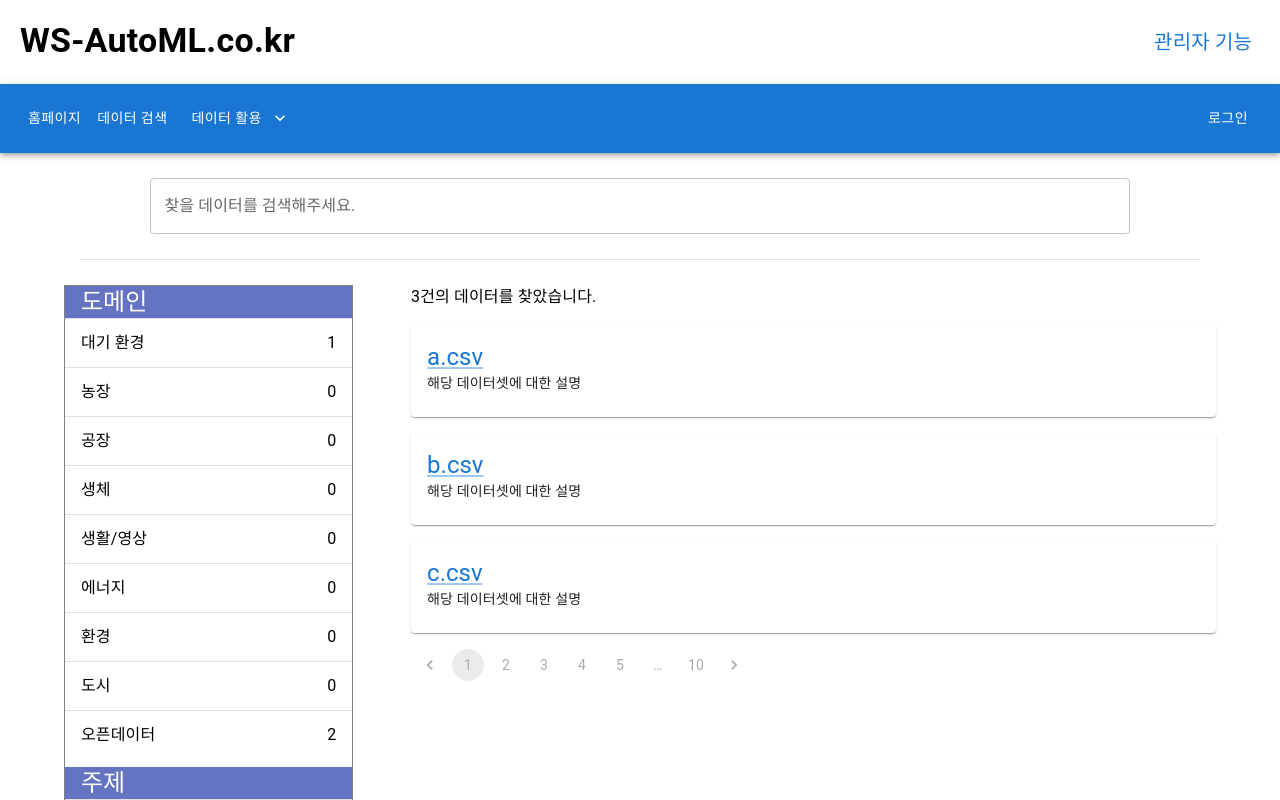
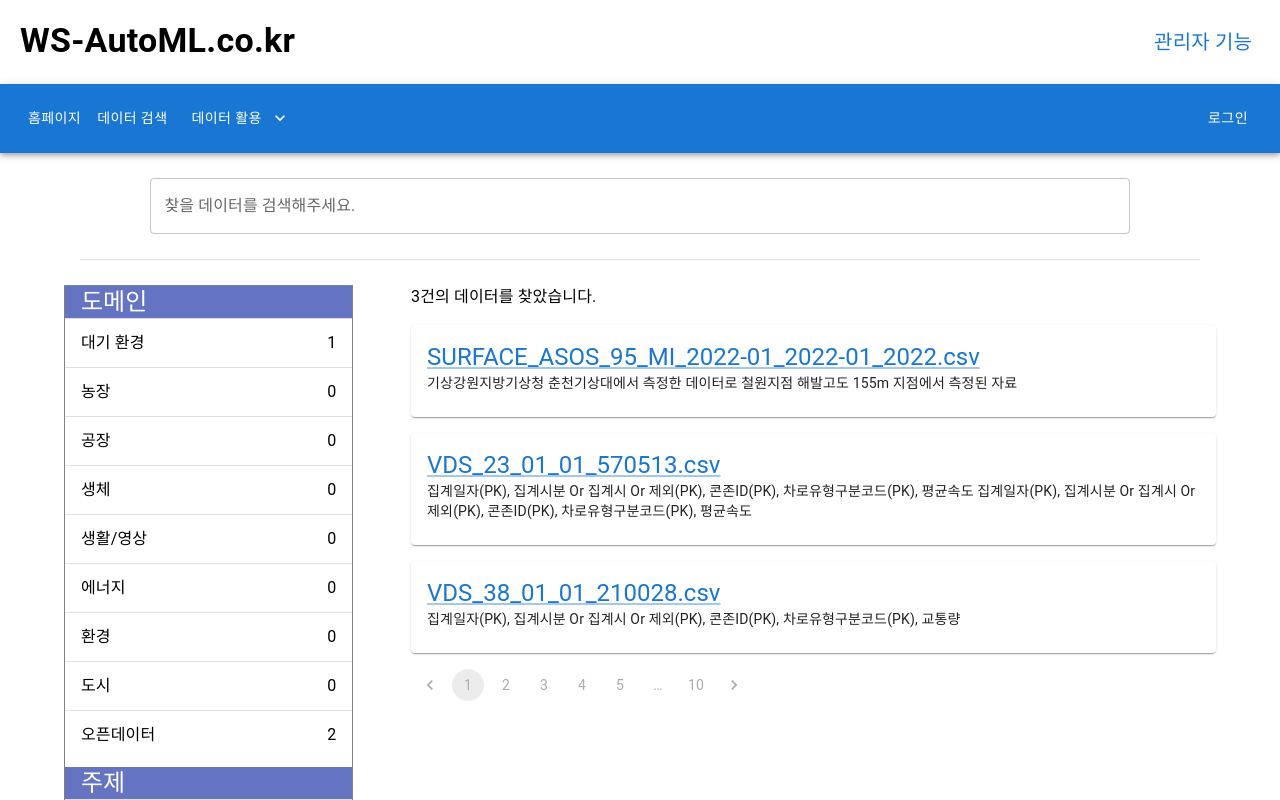
Before and after one commit to ClustProject/WSAutoMLMainWeb, a React (Create React App) app in the folder app/user-web/: page /search in a window 1280 px wide. Shown: the top 800 px of the page. Built offline with nearby package versions, Linux system fonts and the light colour scheme.

Commit message:
feat: 더미 검색페이지 메타데이터 이름 및 설명 변경

```diff
--- a/app/user-web/src/components/presentational/search/DataSetCards.jsx
+++ b/app/user-web/src/components/presentational/search/DataSetCards.jsx
@@ -5,18 +5,18 @@ import DataSetCard from './DataSetCard'
 const mockDataSetInfo = [
   {
     "id": 1,
-    "name": "a.csv",
-    "description": "해당 데이터셋에 대한 설명"
+    "name": "SURFACE_ASOS_95_MI_2022-01_2022-01_2022.csv",
+    "description": "기상강원지방기상청 춘천기상대에서 측정한 데이터로 철원지점 해발고도 155m 지점에서 측정된 자료"
   },
   {
     "id": 2,
-    "name": "b.csv",
-    "description": "해당 데이터셋에 대한 설명"
+    "name": "VDS_23_01_01_570513.csv",
+    "description": "집계일자(PK), 집계시분 Or 집계시 Or 제외(PK), 콘존ID(PK), 차로유형구분코드(PK), 평균속도\n집계일자(PK), 집계시분 Or 집계시 Or 제외(PK), 콘존ID(PK), 차로유형구분코드(PK), 평균속도"
   },
   {
     "id": 3,
-    "name": "c.csv",
-    "description": "해당 데이터셋에 대한 설명"
+    "name": "VDS_38_01_01_210028.csv",
+    "description": "집계일자(PK), 집계시분 Or 집계시 Or 제외(PK), 콘존ID(PK), 차로유형구분코드(PK), 교통량"
   }
 ];
 
```
